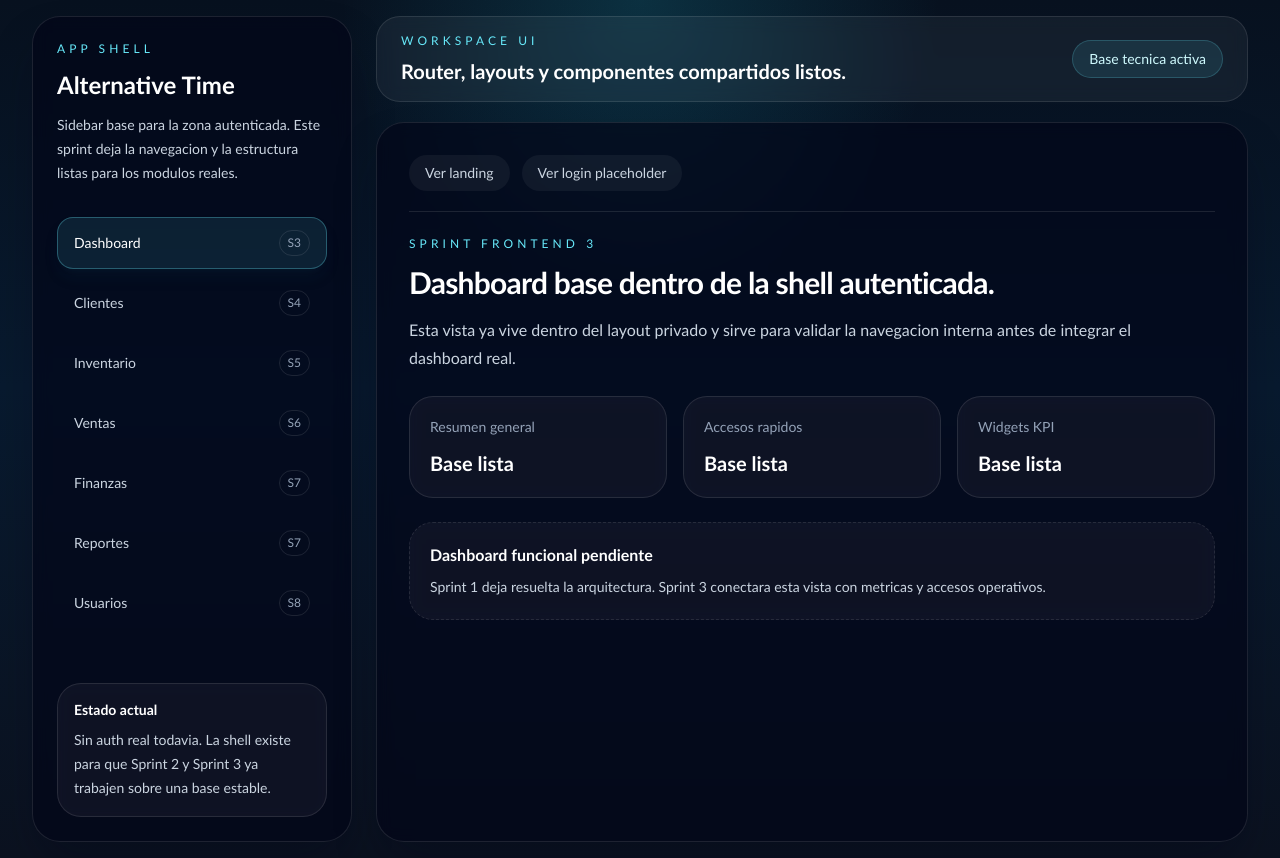
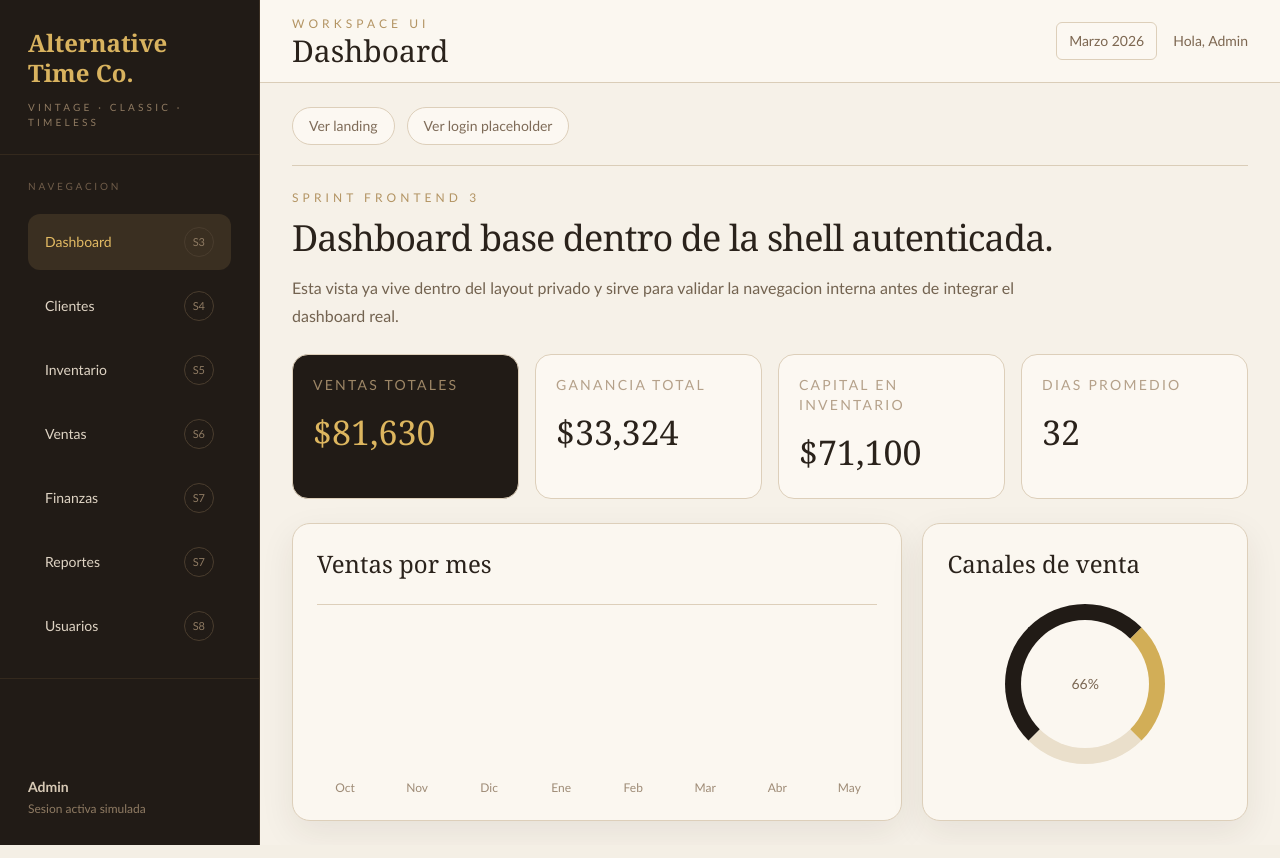
Before and after one commit to FishyOfixial/AlternativeTime, a React (Vite) app in the folder frontend/: page /dashboard in a window 1280 px wide. Built offline with nearby package versions, Linux system fonts and the light colour scheme.

Commit message:
style: align frontend foundation with design mockups

```diff
--- a/frontend/src/components/feedback/EmptyState.jsx
+++ b/frontend/src/components/feedback/EmptyState.jsx
@@ -4,8 +4,8 @@ export default function EmptyState({
 }) {
   return (
     <div className="panel-soft border-dashed p-5">
-      <p className="text-base font-semibold text-white">{title}</p>
-      <p className="mt-2 text-sm leading-6 text-slate-300">{message}</p>
+      <p className="font-serif text-lg text-[#2a221b]">{title}</p>
+      <p className="mt-2 text-sm leading-6 text-[#736350]">{message}</p>
     </div>
   );
 }
--- a/frontend/src/components/feedback/ErrorState.jsx
+++ b/frontend/src/components/feedback/ErrorState.jsx
@@ -3,9 +3,9 @@ export default function ErrorState({
   message = "Revisa el backend o vuelve a intentar mas tarde."
 }) {
   return (
-    <div className="panel-soft border-red-300/20 bg-red-500/10 p-5">
-      <p className="text-base font-semibold text-red-100">{title}</p>
-      <p className="mt-2 text-sm leading-6 text-red-100/80">{message}</p>
+    <div className="panel-soft border-[#d9b7af] bg-[#fff4f1] p-5">
+      <p className="font-serif text-lg text-[#74372a]">{title}</p>
+      <p className="mt-2 text-sm leading-6 text-[#8f5a4f]">{message}</p>
     </div>
   );
 }
--- a/frontend/src/components/feedback/LoadingState.jsx
+++ b/frontend/src/components/feedback/LoadingState.jsx
@@ -4,10 +4,10 @@ export default function LoadingState({
 }) {
   return (
     <div className="panel-soft flex items-center gap-4 p-5">
-      <div className="h-10 w-10 animate-pulse rounded-full border border-cyan-300/20 bg-cyan-300/15" />
+      <div className="h-10 w-10 animate-pulse rounded-full border border-[#d9c6a2] bg-[#eadbbd]" />
       <div>
-        <p className="text-base font-semibold text-white">{title}</p>
-        <p className="mt-1 text-sm text-slate-300">{message}</p>
+        <p className="font-serif text-lg text-[#2a221b]">{title}</p>
+        <p className="mt-1 text-sm text-[#736350]">{message}</p>
       </div>
     </div>
   );
--- a/frontend/src/components/navigation/HeaderBar.jsx
+++ b/frontend/src/components/navigation/HeaderBar.jsx
@@ -1,14 +1,17 @@
 export default function HeaderBar() {
   return (
-    <header className="panel-soft flex items-center justify-between gap-4 px-5 py-4 sm:px-6">
+    <header className="flex items-center justify-between gap-4 border-b border-[#dacdb8] bg-[#fbf7f0] px-6 py-4 sm:px-8">
       <div>
         <p className="eyebrow">Workspace UI</p>
-        <h2 className="mt-2 text-xl font-semibold text-white">
-          Router, layouts y componentes compartidos listos.
+        <h2 className="mt-1 font-serif text-[30px] leading-none text-[#2a221b]">
+          Dashboard
         </h2>
       </div>
-      <div className="rounded-full border border-cyan-300/20 bg-cyan-300/10 px-4 py-2 text-sm text-cyan-100">
-        Base tecnica activa
+      <div className="flex items-center gap-4 text-sm text-[#7d6751]">
+        <div className="rounded-md border border-[#ddcfba] bg-[#fcf8f2] px-3 py-2">
+          Marzo 2026
+        </div>
+        <div>Hola, Admin</div>
       </div>
     </header>
   );
--- a/frontend/src/components/navigation/Sidebar.jsx
+++ b/frontend/src/components/navigation/Sidebar.jsx
@@ -12,19 +12,23 @@ const links = [
 
 export default function Sidebar() {
   return (
-    <aside className="panel-surface hidden w-80 shrink-0 p-6 lg:flex lg:flex-col">
-      <div>
-        <p className="eyebrow">App Shell</p>
-        <h2 className="mt-3 text-2xl font-semibold text-white">
-          Alternative Time
-        </h2>
-        <p className="mt-3 text-sm leading-6 text-slate-300">
-          Sidebar base para la zona autenticada. Este sprint deja la navegacion
-          y la estructura listas para los modulos reales.
+    <aside className="hidden min-h-screen w-[260px] shrink-0 border-r border-[#3c3023] bg-[#211b16] lg:flex lg:flex-col">
+      <div className="px-7 pb-6 pt-7">
+        <p className="font-serif text-2xl font-semibold leading-tight text-[#d9b35f]">
+          Alternative
+          <br />
+          Time Co.
+        </p>
+        <p className="mt-3 text-[10px] uppercase tracking-[0.32em] text-[#8f7a61]">
+          Vintage · Classic · Timeless
         </p>
       </div>
 
-      <nav className="mt-8 flex flex-1 flex-col gap-2">
+      <div className="border-t border-b border-[#34291d] px-7 py-6">
+        <p className="text-[10px] uppercase tracking-[0.28em] text-[#6f5c49]">
+          Navegacion
+        </p>
+        <nav className="mt-5 flex flex-col gap-2">
           {links.map((link) => (
             <NavLink
               key={link.to}
@@ -34,19 +38,17 @@ export default function Sidebar() {
               }
             >
               <span>{link.label}</span>
-            <span className="rounded-full border border-white/10 px-2 py-1 text-xs text-slate-400">
+              <span className="rounded-full border border-[#4a3d2e] px-2 py-1 text-[11px] text-[#8f7b63]">
                 {link.sprint}
               </span>
             </NavLink>
           ))}
         </nav>
+      </div>
 
-      <div className="panel-soft mt-6 p-4 text-sm text-slate-300">
-        <p className="font-semibold text-white">Estado actual</p>
-        <p className="mt-2 leading-6">
-          Sin auth real todavia. La shell existe para que Sprint 2 y Sprint 3
-          ya trabajen sobre una base estable.
-        </p>
+      <div className="mt-auto px-7 py-7 text-sm text-[#8f7b63]">
+        <p className="font-semibold text-[#d8cab6]">Admin</p>
+        <p className="mt-1 text-xs">Sesion activa simulada</p>
       </div>
     </aside>
   );
--- a/frontend/src/index.css
+++ b/frontend/src/index.css
@@ -3,24 +3,26 @@
 @tailwind utilities;
 
 :root {
-  color-scheme: dark;
+  color-scheme: light;
   font-family: "Trebuchet MS", "Segoe UI", sans-serif;
-  background-color: #07111f;
-  color: #eff7ff;
+  background-color: #f4efe5;
+  color: #2a221b;
 }
 
 html {
   min-height: 100%;
   background:
-    radial-gradient(circle at top, rgba(34, 211, 238, 0.14), transparent 36%),
-    linear-gradient(180deg, #07111f 0%, #081a2f 45%, #0b1220 100%);
+    linear-gradient(180deg, rgba(179, 143, 73, 0.08), rgba(179, 143, 73, 0.02)),
+    #f4efe5;
 }
 
 body {
   margin: 0;
   min-width: 320px;
   min-height: 100vh;
-  background: transparent;
+  background:
+    radial-gradient(circle at top left, rgba(178, 136, 62, 0.08), transparent 25%),
+    linear-gradient(180deg, #f7f2e9 0%, #f2ecdf 100%);
 }
 
 * {
@@ -45,26 +47,34 @@ select {
 
 @layer components {
   .panel-surface {
-    @apply rounded-[28px] border border-white/10 bg-slate-950/65 shadow-2xl shadow-slate-950/40 backdrop-blur;
+    @apply rounded-[18px] border border-[#ddcfba] bg-[#fbf7f0] shadow-[0_12px_34px_rgba(53,38,24,0.08)];
   }
 
   .panel-soft {
-    @apply rounded-3xl border border-white/10 bg-white/5 backdrop-blur;
+    @apply rounded-2xl border border-[#dfd1bb] bg-[#fcf8f2];
   }
 
   .page-shell {
-    @apply min-h-screen bg-[radial-gradient(circle_at_top,_rgba(34,211,238,0.16),_transparent_28%),linear-gradient(180deg,_#07111f_0%,_#081a2f_45%,_#0b1220_100%)] text-slate-100;
+    @apply min-h-screen bg-[#f4efe5] text-[#2a221b];
   }
 
   .eyebrow {
-    @apply text-xs uppercase tracking-[0.34em] text-cyan-300;
+    @apply text-xs uppercase tracking-[0.34em] text-[#b39463];
   }
 
   .nav-link {
-    @apply flex items-center justify-between rounded-2xl border border-transparent px-4 py-3 text-sm font-medium text-slate-300 transition hover:border-cyan-400/30 hover:bg-cyan-400/10 hover:text-white;
+    @apply flex items-center justify-between rounded-xl border border-transparent px-4 py-3 text-sm font-medium text-[#dfd4c4] transition hover:bg-[#2f271f] hover:text-[#f8f1e7];
   }
 
   .nav-link-active {
-    @apply border-cyan-300/30 bg-cyan-300/10 text-white shadow-lg shadow-cyan-950/20;
+    @apply bg-[#3a2f21] text-[#e2ba63];
+  }
+
+  .stat-card {
+    @apply rounded-2xl border border-[#ddcfba] bg-[#fcf8f2] p-5;
+  }
+
+  .gold-button {
+    @apply inline-flex items-center justify-center rounded-lg bg-[#1f1a15] px-5 py-3 text-sm font-semibold text-[#ddb65f] transition hover:bg-[#2d241c];
   }
 }
--- a/frontend/src/layouts/AuthenticatedLayout.jsx
+++ b/frontend/src/layouts/AuthenticatedLayout.jsx
@@ -5,16 +5,22 @@ import Sidebar from "../components/navigation/Sidebar";
 export default function AuthenticatedLayout() {
   return (
     <div className="page-shell">
-      <div className="mx-auto flex min-h-screen w-full max-w-7xl gap-6 px-4 py-4 sm:px-6 lg:px-8">
+      <div className="mx-auto flex min-h-screen w-full max-w-[1500px] gap-0">
         <Sidebar />
-        <div className="flex min-w-0 flex-1 flex-col gap-5">
+        <div className="flex min-w-0 flex-1 flex-col bg-[#f6f1e8]">
           <HeaderBar />
-          <main className="panel-surface min-h-[calc(100vh-5rem)] overflow-hidden p-5 sm:p-8">
-            <div className="mb-6 flex flex-wrap gap-3 border-b border-white/10 pb-5 text-sm text-slate-300">
-              <NavLink className="rounded-full bg-white/5 px-4 py-2 hover:bg-white/10" to="/">
+          <main className="min-h-[calc(100vh-5rem)] overflow-hidden px-6 py-6 sm:px-8">
+            <div className="mb-6 flex flex-wrap gap-3 border-b border-[#dacdb8] pb-5 text-sm text-[#7e6b58]">
+              <NavLink
+                className="rounded-full border border-[#ddcfba] bg-[#fcf8f2] px-4 py-2 hover:bg-[#f3ecde]"
+                to="/"
+              >
                 Ver landing
               </NavLink>
-              <NavLink className="rounded-full bg-white/5 px-4 py-2 hover:bg-white/10" to="/login">
+              <NavLink
+                className="rounded-full border border-[#ddcfba] bg-[#fcf8f2] px-4 py-2 hover:bg-[#f3ecde]"
+                to="/login"
+              >
                 Ver login placeholder
               </NavLink>
             </div>
--- a/frontend/src/layouts/PublicLayout.jsx
+++ b/frontend/src/layouts/PublicLayout.jsx
@@ -3,19 +3,19 @@ import { Outlet } from "react-router-dom";
 export default function PublicLayout() {
   return (
     <div className="page-shell">
-      <div className="mx-auto flex min-h-screen w-full max-w-6xl flex-col px-5 py-6 sm:px-8 lg:px-10">
-        <header className="mb-10 flex items-center justify-between gap-6">
+      <div className="mx-auto flex min-h-screen w-full max-w-7xl flex-col px-5 py-6 sm:px-8 lg:px-10">
+        <header className="mb-8 flex items-center justify-between gap-6 border-b border-[#dacdb8] pb-6">
           <div>
-            <p className="eyebrow">Alternative Time</p>
-            <h1 className="mt-3 text-2xl font-semibold tracking-tight text-white sm:text-3xl">
-              Frontend base para crecer por modulos.
+            <p className="eyebrow">Alternative Time Co.</p>
+            <h1 className="mt-3 font-serif text-2xl tracking-tight text-[#2a221b] sm:text-3xl">
+              Vintage · Classic · Timeless
             </h1>
           </div>
-          <div className="rounded-full border border-white/10 bg-white/5 px-4 py-2 text-sm text-slate-300">
+          <div className="rounded-full border border-[#ddcfba] bg-[#fbf6ee] px-4 py-2 text-sm text-[#7d6751]">
             Sprint Frontend 1
           </div>
         </header>
-        <main className="flex-1">
+        <main className="flex flex-1 items-start">
           <Outlet />
         </main>
       </div>
--- a/frontend/src/pages/DashboardPage.jsx
+++ b/frontend/src/pages/DashboardPage.jsx
@@ -5,28 +5,63 @@ export default function DashboardPage() {
     <div className="space-y-6">
       <section>
         <p className="eyebrow">Sprint Frontend 3</p>
-        <h1 className="mt-3 text-3xl font-semibold tracking-tight text-white">
+        <h1 className="mt-3 font-serif text-4xl tracking-tight text-[#2a221b]">
           Dashboard base dentro de la shell autenticada.
         </h1>
-        <p className="mt-4 max-w-3xl text-base leading-7 text-slate-300">
+        <p className="mt-4 max-w-3xl text-base leading-7 text-[#736350]">
           Esta vista ya vive dentro del layout privado y sirve para validar la
           navegacion interna antes de integrar el dashboard real.
         </p>
       </section>
 
-      <section className="grid gap-4 md:grid-cols-3">
-        {["Resumen general", "Accesos rapidos", "Widgets KPI"].map((title) => (
-          <div key={title} className="panel-soft p-5">
-            <p className="text-sm text-slate-400">{title}</p>
-            <p className="mt-3 text-xl font-semibold text-white">Base lista</p>
+      <section className="grid gap-4 lg:grid-cols-4">
+        {[
+          ["Ventas totales", "$81,630"],
+          ["Ganancia total", "$33,324"],
+          ["Capital en inventario", "$71,100"],
+          ["Dias promedio", "32"]
+        ].map(([title, value], index) => (
+          <div
+            key={title}
+            className={`stat-card ${index === 0 ? "bg-[#211b16] text-[#f7f1e6]" : ""}`}
+          >
+            <p className={`text-sm uppercase tracking-[0.16em] ${index === 0 ? "text-[#9d8666]" : "text-[#b5a18a]"}`}>
+              {title}
+            </p>
+            <p className={`mt-3 font-serif text-[34px] ${index === 0 ? "text-[#ddb65f]" : "text-[#2a221b]"}`}>
+              {value}
+            </p>
           </div>
         ))}
       </section>
 
-      <EmptyState
-        title="Dashboard funcional pendiente"
-        message="Sprint 1 deja resuelta la arquitectura. Sprint 3 conectara esta vista con metricas y accesos operativos."
-      />
+      <section className="grid gap-5 xl:grid-cols-[1.5fr_0.8fr]">
+        <div className="panel-surface p-6">
+          <p className="font-serif text-2xl text-[#2a221b]">Ventas por mes</p>
+          <div className="mt-6 flex h-48 items-end gap-4 border-t border-[#ddcfba] pt-6">
+            {[54, 28, 71, 23, 46, 82, 51, 43].map((height, index) => (
+              <div key={height} className="flex flex-1 flex-col items-center gap-3">
+                <div
+                  className={`w-full rounded-t-md ${index % 2 === 0 ? "bg-[#211b16]" : "bg-[#d2ae57]"}`}
+                  style={{ height: `${height}%` }}
+                />
+                <span className="text-xs text-[#9e8b76]">
+                  {["Oct", "Nov", "Dic", "Ene", "Feb", "Mar", "Abr", "May"][index]}
+                </span>
+              </div>
+            ))}
+          </div>
+        </div>
+
+        <div className="panel-surface p-6">
+          <p className="font-serif text-2xl text-[#2a221b]">Canales de venta</p>
+          <div className="mt-6 flex items-center justify-center">
+            <div className="flex h-40 w-40 items-center justify-center rounded-full border-[16px] border-[#211b16] border-r-[#d2ae57] border-b-[#eadfcb] text-sm text-[#7a6652]">
+              66%
+            </div>
+          </div>
+        </div>
+      </section>
     </div>
   );
 }
--- a/frontend/src/pages/HomePage.jsx
+++ b/frontend/src/pages/HomePage.jsx
@@ -38,18 +38,37 @@ export default function HomePage({ footerSlot = null }) {
 
   return (
     <div className="flex flex-col gap-6">
-      <section className="panel-surface p-8 sm:p-10">
-        <p className="eyebrow">React + Vite + Tailwind</p>
-        <h2 className="mt-4 max-w-3xl text-4xl font-semibold tracking-tight text-white sm:text-5xl">
-          El frontend ya tiene rutas reales, layouts compartidos y una capa de
-          servicios preparada para crecer.
-        </h2>
-        <p className="mt-5 max-w-3xl text-base leading-7 text-slate-300 sm:text-lg">
-          Este sprint no implementa modulos de negocio todavia. Deja la base de
-          aplicacion lista para Sprint 2 y Sprint 3 sin seguir cargando toda la
-          UI en un solo archivo.
-        </p>
-        <div className="mt-8">{footerSlot}</div>
+      <section className="grid overflow-hidden rounded-[22px] border border-[#d9ccb8] bg-[#fbf7f0] lg:grid-cols-[1.2fr_0.8fr]">
+        <div className="flex min-h-[520px] flex-col items-center justify-center bg-[#211b16] px-8 py-12 text-center">
+          <p className="font-serif text-5xl font-semibold leading-tight text-[#d7ae57]">
+            Alternative
+            <br />
+            Time Co.
+          </p>
+          <p className="mt-5 text-[11px] uppercase tracking-[0.38em] text-[#7d6a53]">
+            Vintage · Classic · Timeless
+          </p>
+          <div className="mt-10 h-px w-44 bg-[#6a5431]" />
+          <p className="mt-6 text-sm italic text-[#82715d]">
+            Sistema de Punto de Venta
+          </p>
+        </div>
+
+        <div className="flex flex-col justify-center px-8 py-10 sm:px-12">
+          <p className="eyebrow">Sprint Frontend 1</p>
+          <h2 className="mt-4 max-w-xl font-serif text-4xl tracking-tight text-[#2a221b] sm:text-5xl">
+            La web ya tiene una base visual alineada a los mockups.
+          </h2>
+          <p className="mt-5 max-w-xl text-base leading-7 text-[#736350] sm:text-lg">
+            Ya existen rutas reales, layouts compartidos y una capa de
+            servicios. El siguiente paso es poblar esta estructura con auth,
+            dashboard y modulos operativos.
+          </p>
+          <div className="mt-8">{footerSlot}</div>
+          <p className="mt-10 border-t border-[#ddcfba] pt-6 text-xs text-[#a18a6d]">
+            ATCoPOS v1.0 · Django + React + Tailwind
+          </p>
+        </div>
       </section>
 
       {health.status === "loading" ? (
@@ -62,21 +81,27 @@ export default function HomePage({ footerSlot = null }) {
 
       {health.status !== "loading" && health.status !== "error" ? (
         <section className="grid gap-5 md:grid-cols-3">
-          <article className="panel-soft p-5">
-            <p className="text-sm text-slate-400">Estado API</p>
-            <p className="mt-3 text-2xl font-semibold text-cyan-200">
+          <article className="stat-card">
+            <p className="text-sm uppercase tracking-[0.16em] text-[#b5a18a]">
+              Estado API
+            </p>
+            <p className="mt-3 font-serif text-[34px] text-[#2a221b]">
               {health.status}
             </p>
           </article>
-          <article className="panel-soft p-5">
-            <p className="text-sm text-slate-400">Base de datos</p>
-            <p className="mt-3 text-2xl font-semibold text-orange-200">
+          <article className="stat-card">
+            <p className="text-sm uppercase tracking-[0.16em] text-[#b5a18a]">
+              Base de datos
+            </p>
+            <p className="mt-3 font-serif text-[34px] text-[#b2883e]">
               {health.database}
             </p>
           </article>
-          <article className="panel-soft p-5">
-            <p className="text-sm text-slate-400">Mensaje</p>
-            <p className="mt-3 text-base leading-6 text-slate-200">
+          <article className="stat-card">
+            <p className="text-sm uppercase tracking-[0.16em] text-[#b5a18a]">
+              Mensaje
+            </p>
+            <p className="mt-3 text-base leading-6 text-[#5f5243]">
               {health.message}
             </p>
           </article>
--- a/frontend/src/pages/LoginPage.jsx
+++ b/frontend/src/pages/LoginPage.jsx
@@ -2,23 +2,26 @@ import EmptyState from "../components/feedback/EmptyState";
 
 export default function LoginPage() {
   return (
-    <section className="grid gap-6 lg:grid-cols-[1.15fr_0.85fr]">
-      <div className="panel-surface p-8 sm:p-10">
-        <p className="eyebrow">Sprint Frontend 2</p>
-        <h2 className="mt-4 text-3xl font-semibold tracking-tight text-white sm:text-4xl">
-          Login placeholder con layout publico listo.
-        </h2>
-        <p className="mt-4 max-w-2xl text-base leading-7 text-slate-300">
-          Esta pantalla ya tiene su ruta y su lugar definitivo en la aplicacion.
-          En el siguiente sprint conectaremos JWT, `auth/me`, refresh y guards
-          de ruta sobre esta base.
+    <section className="grid overflow-hidden rounded-[22px] border border-[#d9ccb8] bg-[#fbf7f0] lg:grid-cols-[1.25fr_0.75fr]">
+      <div className="flex min-h-[620px] flex-col items-center justify-center bg-[#211b16] px-8 py-12 text-center">
+        <p className="font-serif text-5xl font-semibold leading-tight text-[#d7ae57]">
+          Alternative
+          <br />
+          Time Co.
+        </p>
+        <p className="mt-5 text-[11px] uppercase tracking-[0.38em] text-[#7d6a53]">
+          Vintage · Classic · Timeless
+        </p>
+        <div className="mt-10 h-px w-44 bg-[#6a5431]" />
+        <p className="mt-6 text-sm italic text-[#82715d]">
+          Sistema de Punto de Venta
         </p>
       </div>
 
-      <div className="panel-soft p-6">
+      <div className="flex items-center bg-[#f8f3eb] px-8 py-10 sm:px-12">
         <EmptyState
-          title="Formulario real pendiente"
-          message="La UI ya separo la zona publica de la autenticada. Aqui entrara el formulario real de login en el Sprint Frontend 2."
+          title="Bienvenido"
+          message="La ruta y la composicion ya siguen el mockup. En el Sprint Frontend 2 entraran el formulario real, JWT, auth/me y el flujo de sesion."
         />
       </div>
     </section>
```
Also changed, not shown: frontend/src/pages/ModulePage.jsx (+20 -12 lines), 1 other file (tests, documents, lock files or other folders). Lines whose indentation alone changed are shown as unchanged.
